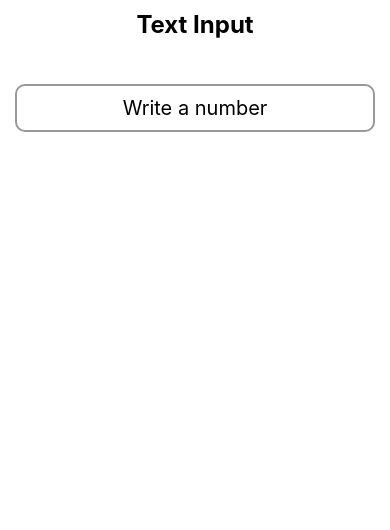
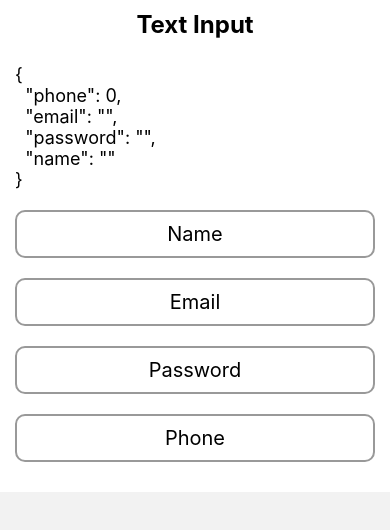
Before and after one commit to tris460/ReactNativeGists, a React Native app: screen /TextInputScreen in a window 390 px wide. Shown: the top 530 px of the page. Built offline with nearby package versions, Linux system fonts and the light colour scheme.

Commit message:
Add keyboard avoiding view

```diff
--- a/src/screens/TextInputScreen.tsx
+++ b/src/screens/TextInputScreen.tsx
@@ -1,21 +1,68 @@
 import React, { useState } from 'react'
-import { Text, View } from 'react-native'
+import { StyleSheet, Text, ScrollView, KeyboardAvoidingView, Platform, View } from 'react-native'
 import { styles } from '../theme/appTheme'
 import { TextInput } from 'react-native-gesture-handler'
 
 const TextInputScreen = () => {
-    const [number, setNumber] = useState('');
+    const [form, setForm] = useState({
+        phone: 0,
+        email: '',
+        password: '',
+        name: '',
+    });
+
+    const onChange = (value: string, field: string) => {
+        setForm({
+            ...form,
+            [field]: value
+        })
+    }
 
     return (
+        <KeyboardAvoidingView
+            behavior={Platform.OS === 'ios' ? 'padding' : 'height'}>
+            <ScrollView>
                 <View style={styles.container}>
                     <Text style={styles.title}>
                         Text Input
                     </Text>
-            <Text style={{fontSize: 18, color: '#000', textAlign: 'center', marginTop: 15}}>
-                {number}
+                    <Text style={{fontSize: 18, color: '#000', marginTop: 15}}>
+                        {JSON.stringify(form, null, 2)}
                     </Text>
                     <TextInput
-                style={{
+                        style={s.textInput}
+                        onChangeText={(value) => onChange(value, 'name')}
+                        placeholder="Name"
+                        keyboardType="default"
+                        autoCapitalize='words'
+                    />
+                    <TextInput
+                        style={s.textInput}
+                        onChangeText={(value) => onChange(value, 'email')}
+                        placeholder="Email"
+                        keyboardType="email-address"
+                        autoCapitalize='none'
+                    />
+                    <TextInput
+                        style={s.textInput}
+                        onChangeText={(value) => onChange(value, 'password')}
+                        placeholder="Password"
+                        keyboardType="visible-password"
+                    />
+                    <TextInput
+                        style={s.textInput}
+                        onChangeText={(value) => onChange(value, 'phone')}
+                        placeholder="Phone"
+                        keyboardType="phone-pad"
+                    />
+                </View>
+            </ScrollView>
+        </KeyboardAvoidingView>
+    )
+}
+
+const s = StyleSheet.create({
+    textInput: {
         borderColor: '#999',
         borderWidth: 2,
         fontSize: 20,
@@ -23,14 +70,7 @@ const TextInputScreen = () => {
         padding: 10,
         textAlign: 'center',
         borderRadius: 10,
-                }}
-                onChangeText={setNumber}
-                value={number}
-                placeholder="Write a number"
-                keyboardType="numeric"
-            />
-        </View>
-    )
     }
+})
 
 export default TextInputScreen
--- a/src/theme/appTheme.tsx
+++ b/src/theme/appTheme.tsx
@@ -4,6 +4,7 @@ export const styles = StyleSheet.create({
     container: {
         flex: 1,
         paddingHorizontal: 15,
+        paddingBottom: 30,
         backgroundColor: '#fff'
     },
     separator: {
```
Lines whose indentation alone changed are shown as unchanged.
